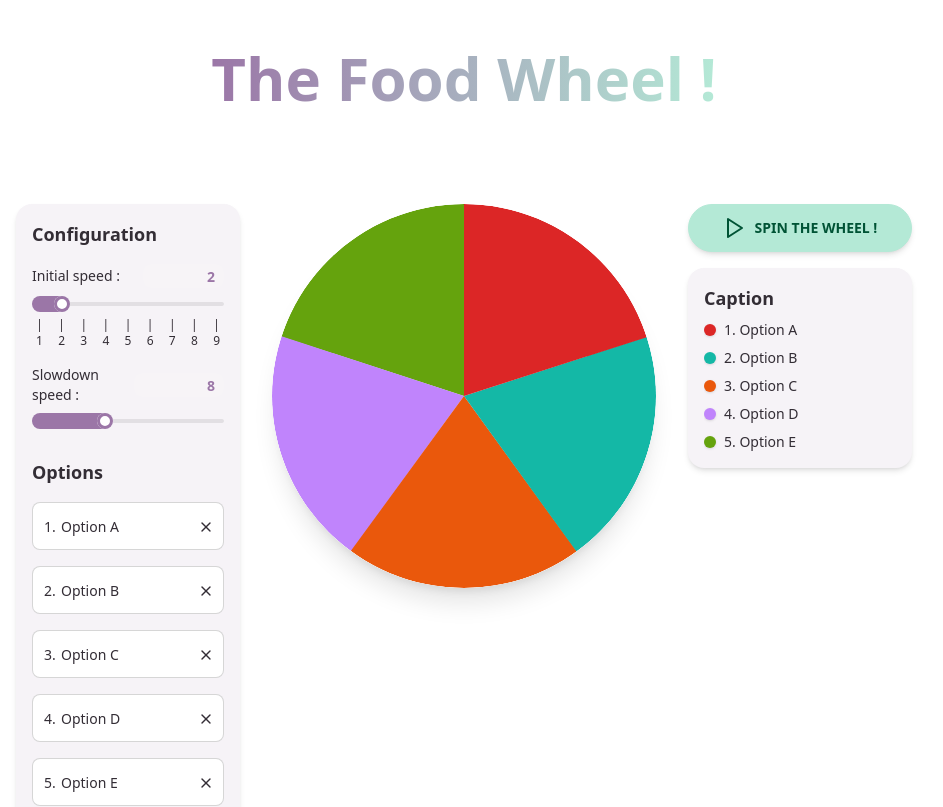
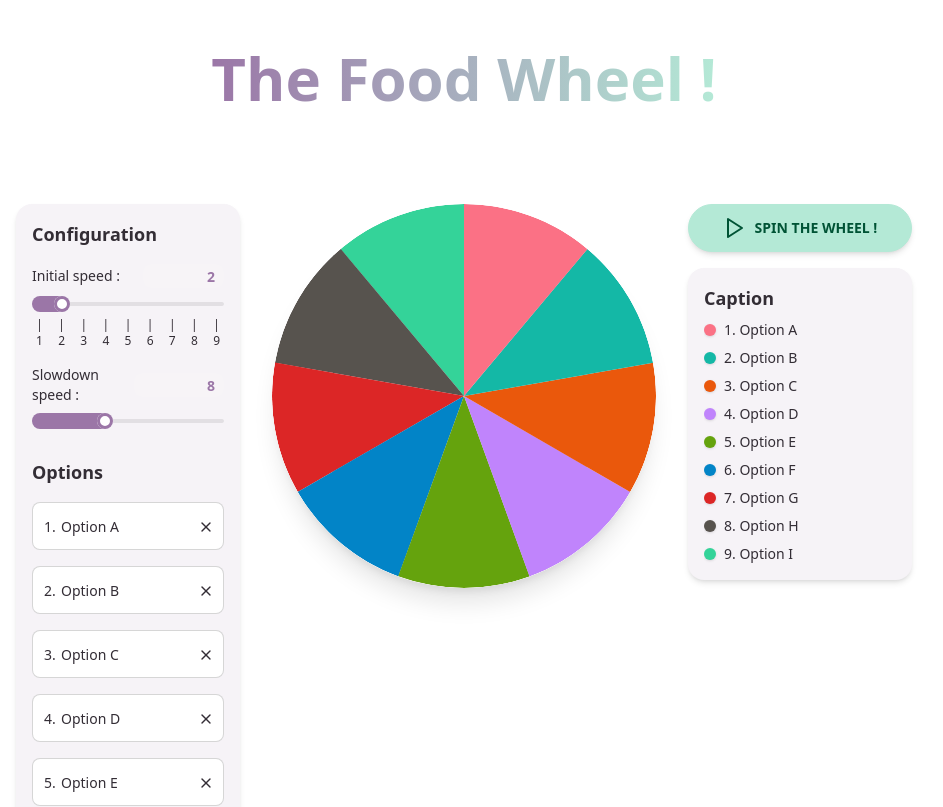
Before and after one commit to MaoDeMatos/the-food-wheel, a Next.js app: page / in a window 1280 px wide. Shown: the top 807 px of the page, without its empty margins (176-1119 px from the left). Built offline with nearby package versions, Linux system fonts and the light colour scheme.

Commit message:
💄 Change wheel colors order

```diff
--- a/src/DataStore.ts
+++ b/src/DataStore.ts
@@ -13,17 +13,17 @@ type IDataStore = {
 export const dataStore = proxy<IDataStore>({
   initialSpeed: 2,
   slowdownSpeed: 8,
-  // options: [''],
   options: [
     'Option A',
     'Option B',
     'Option C',
     'Option D',
     'Option E',
-    // 'Option F',
-    // 'Option G',
-    // 'Option H',
-    // 'Option I',
+    'Option F',
+    'Option G',
+    'Option H',
+    'Option I',
+    // '',
   ],
 });
 
--- a/src/constants.ts
+++ b/src/constants.ts
@@ -13,25 +13,25 @@ export const OPTIONS = {
 };
 
 export const SVG_COLORS = [
-  'stroke-red-600',
+  'stroke-rose-400',
   'stroke-teal-500',
   'stroke-orange-600',
   'stroke-purple-400',
   'stroke-lime-600',
   'stroke-sky-600',
-  'stroke-rose-400',
+  'stroke-red-600',
   'stroke-stone-600',
   'stroke-emerald-400',
 ];
 
 export const BADGES_COLORS = [
-  'bg-red-600',
+  'bg-rose-400',
   'bg-teal-500',
   'bg-orange-600',
   'bg-purple-400',
   'bg-lime-600',
   'bg-sky-600',
-  'bg-rose-400',
+  'bg-red-600',
   'bg-stone-600',
   'bg-emerald-400',
 ];
```
